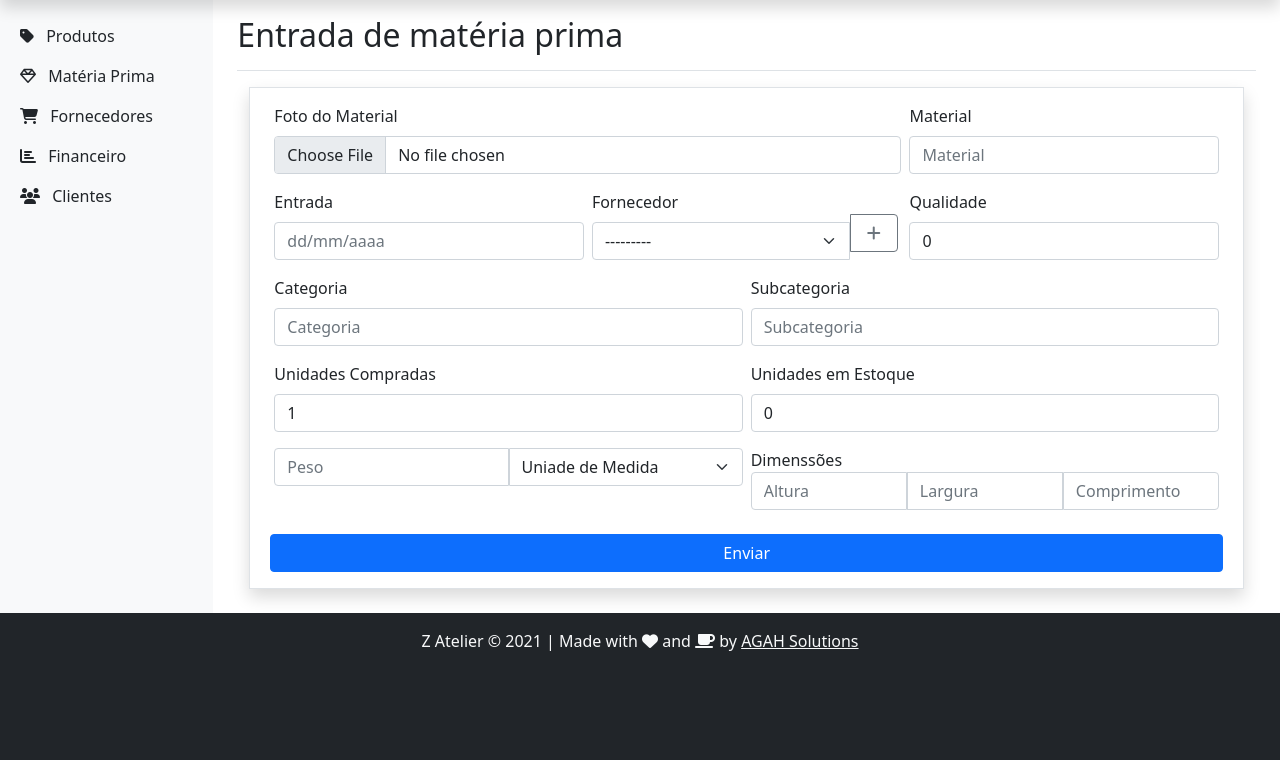
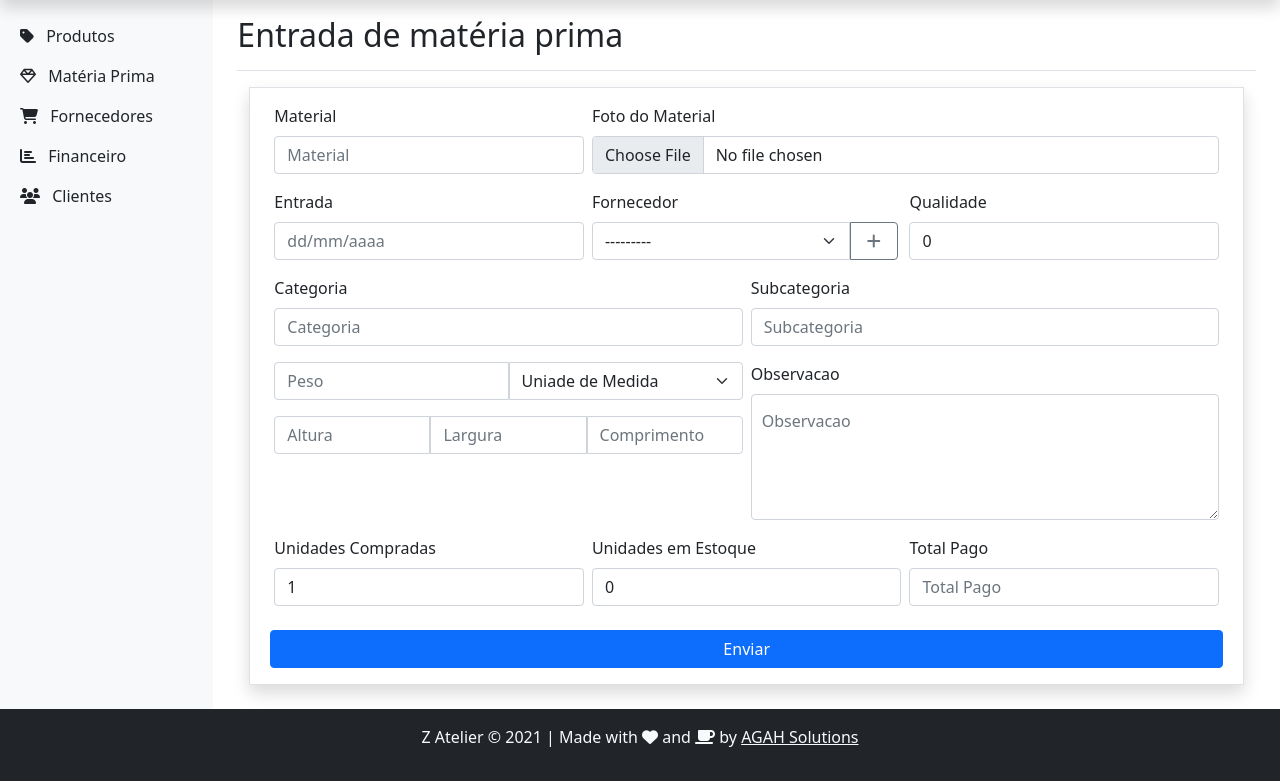
Before and after one commit to h-zanetti/jewelry-manager, a Django app: page /materiais/nova_entrada/ in a window 1280 px wide. Shown: the part 40-821 px from the top of the page. Before the commit the page ends 800 px from the top, so only its background shows below. Run offline with Django 3.2, Linux system fonts and the light colour scheme; the visitor is signed in with stand-in values (Sample User, id 1); data that the repository does not hold is empty; parts of the project's set-up code (start-up, migrations or seed data) failed here and were passed over; some libraries are stand-ins or nearby versions.

Commit message:
Adicionado campo de observação em materiais close #110

```diff
--- a/webdev/materiais/forms.py
+++ b/webdev/materiais/forms.py
@@ -46,6 +46,15 @@
         ),
         required=False
     )
+    observacao = forms.CharField(
+        widget=forms.Textarea(
+            attrs={
+                'rows': "4",
+                'style': "padding: 14px 10px",
+            }
+        ),
+        required=False
+    )
     class Meta:
         model = Material
         fields = '__all__'
--- a/webdev/materiais/models.py
+++ b/webdev/materiais/models.py
@@ -24,6 +24,7 @@
     )
     unidade_de_medida = models.CharField(_("Unidade de Medida"), max_length=2, choices=UNIDADE_DE_MEDIDA_CHOICES, blank=True, null=True)
     estoque = models.IntegerField(_("Unidades em Estoque"), default=0)
+    observacao = models.TextField(_('Observação'), blank=True, null=True)
 
     def __str__(self):
         return f"{self.nome}"
--- a/webdev/materiais/templates/materiais/entrada_form.html
+++ b/webdev/materiais/templates/materiais/entrada_form.html
@@ -15,11 +15,11 @@
                 {% csrf_token %}
                 <input type="hidden" name="next" value="{{ request.GET.next }}">
                 <div class="row gx-2">
+                    <div class="col-lg-4">
+                        {% bootstrap_field form.nome %}
+                    </div>
                     <div class="col-lg-8">
                         {% bootstrap_field form.foto %}
-                    </div>
-                    <div class="col-lg-4">
-                        {% bootstrap_field form.nome %}
                     </div>
                 </div>
                 <div class="row gx-2">
@@ -32,7 +32,7 @@
                                 {% bootstrap_field form.fornecedor %}
                             </div>
                             <div class="col-2">
-                                <a href="{% url 'fornecedores:novo_fornecedor' %}?next=/materiais/nova_entrada/" class="btn btn-outline-secondary rounded-0 rounded-end mt-4 px-3">
+                                <a href="{% url 'fornecedores:novo_fornecedor' %}?next=/materiais/nova_entrada/" class="btn btn-outline-secondary rounded-0 rounded-end px-3" style="margin-top: 32px;">
                                     <i class="fas fa-plus"></i>
                                 </a>
                             </div>
@@ -52,14 +52,6 @@
                 </div>
                 <div class="row gx-2">
                     <div class="col-lg-6">
-                        {% bootstrap_field form.unidades_compradas %}
-                    </div>
-                    <div class="col-lg-6">
-                        {% bootstrap_field form.estoque %}
-                    </div>
-                </div>
-                <div class="row gx-2">
-                    <div class="col-lg-6">
                         {% bootstrap_label form.peso.label %}
                         <div class="row g-0">
                             <div class="col-6">
@@ -69,9 +61,7 @@
                                 {% bootstrap_field form.unidade_de_medida show_label=False %}
                             </div>
                         </div>
-                    </div>
-                    <div class="col-lg-6">
-                        <label for="">Dimenssões</label>
+                        {% bootstrap_label "Dimenssões" %}
                         <div class="row g-0">
                             <div class="col-4">
                                 {% bootstrap_field form.altura show_label=False %}
@@ -84,6 +74,20 @@
                             </div>
                         </div>
                     </div>
+                    <div class="col-lg-6">
+                        {% bootstrap_field form.observacao %}
+                    </div>
+                </div>
+                <div class="row gx-2">
+                    <div class="col-lg-4">
+                        {% bootstrap_field form.unidades_compradas %}
+                    </div>
+                    <div class="col-lg-4">
+                        {% bootstrap_field form.estoque %}
+                    </div>
+                    <div class="col-lg-4">
+                        {% bootstrap_field form.total_pago %}
+                    </div>
                 </div>
                 <div class="row mt-2 px-2">
                     <button type="submit" class="btn btn-primary">Enviar</button>
--- a/webdev/produtos/templates/produtos/estoque_produtos.html
+++ b/webdev/produtos/templates/produtos/estoque_produtos.html
@@ -93,7 +93,7 @@
                             {% if produto.observacao %}
                             <div class="row mb-2 mx-0 gy-0">
                               <h1 class="display-6">Observação</h1>
-                              <p class="px-3"">
+                              <p class="px-3">
                                 {{ produto.observacao }}
                               </p>
                             </div>
```
Also changed, not shown: webdev/materiais/templates/materiais/estoque_materiais.html (+9 -0 lines), webdev/materiais/tests/test_materiais_get.py (+7 -0 lines), webdev/materiais/migrations/0008_material_observacao.py (added).
